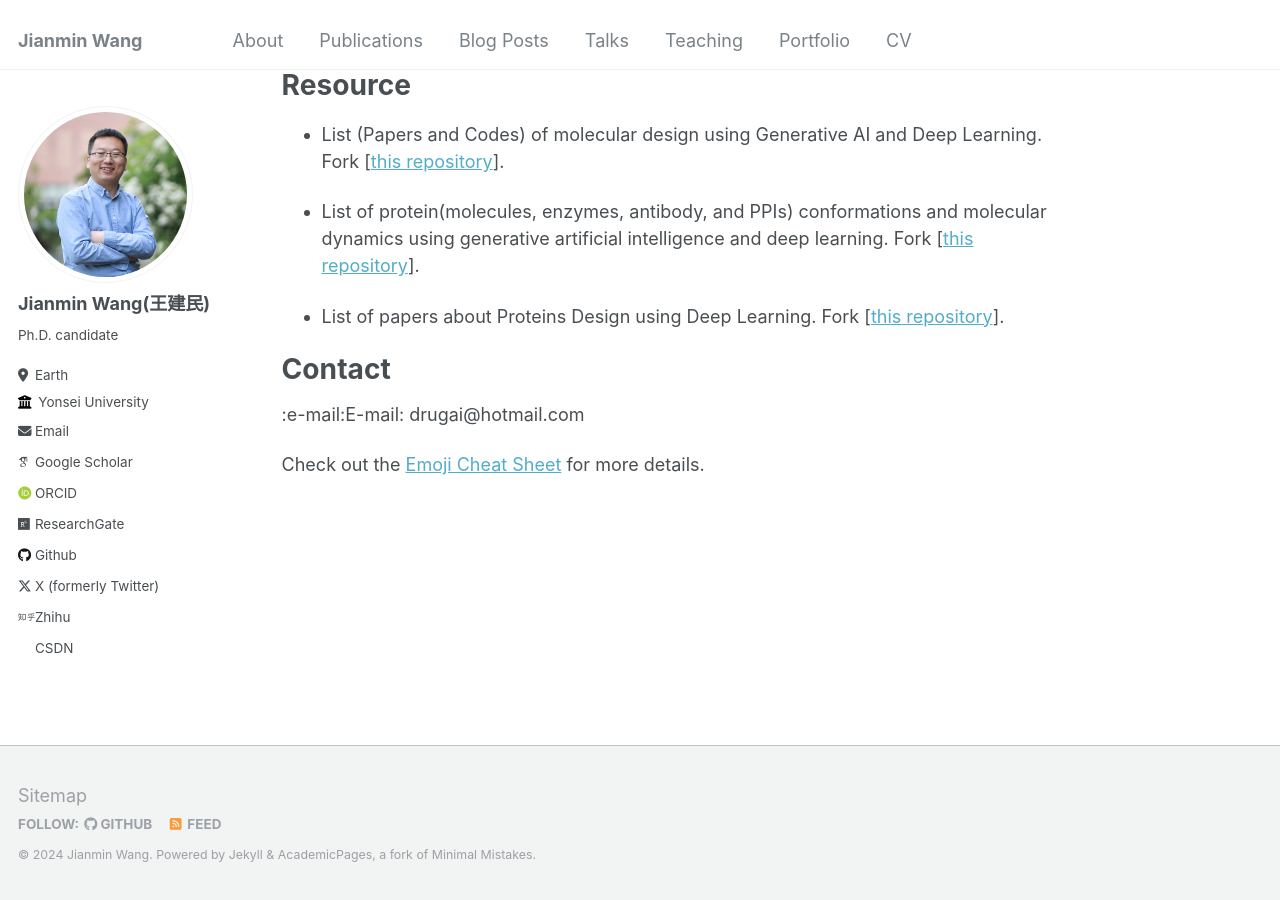
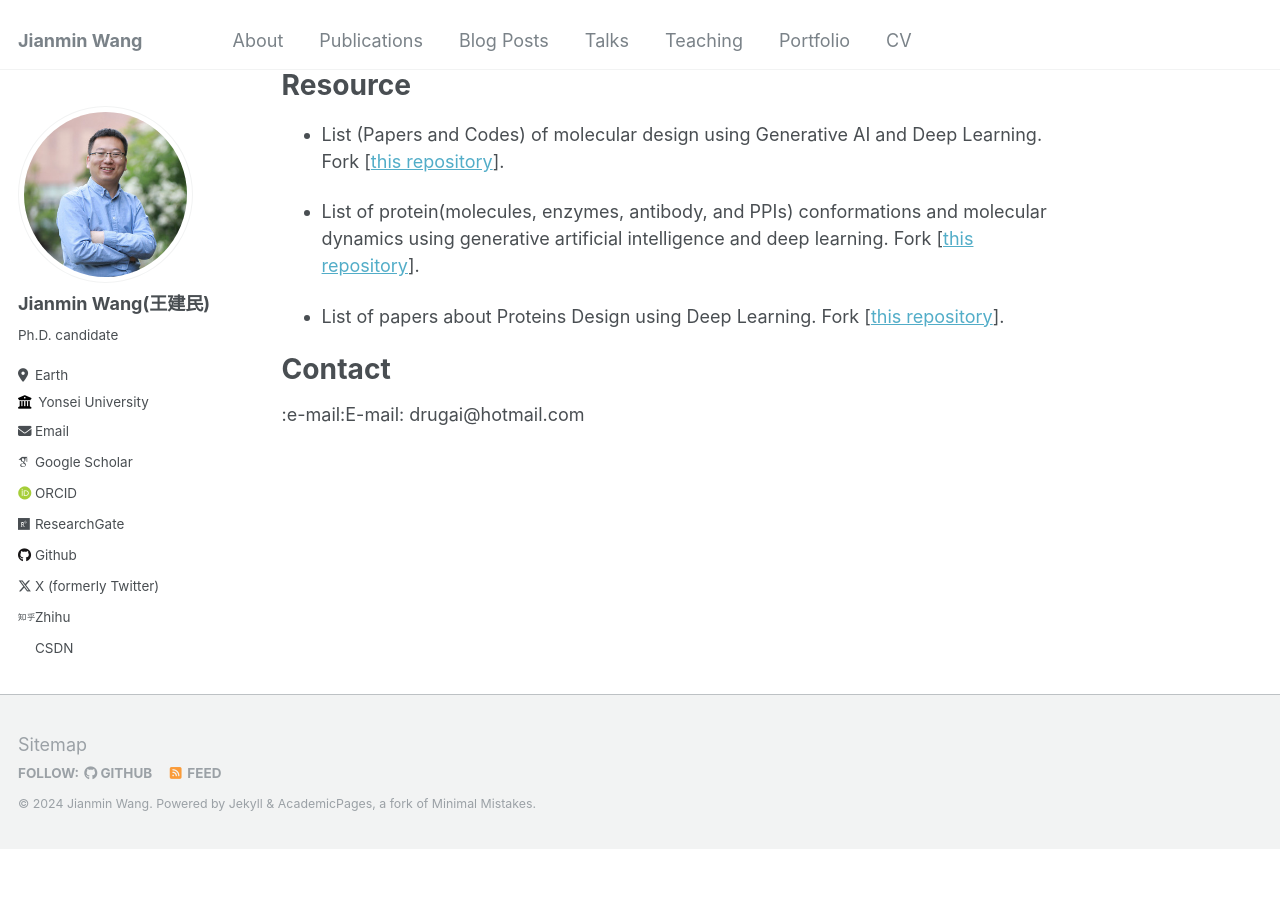
Before and after one commit to Jianmin2drugai/Jianmin2drugai.github.io, a Jekyll site: the page built from _pages/about.md, in a window 1280 px wide and 900 px high, scrolled down 1053 px. Built offline with Jekyll 4.4.1, drawn with Linux system fonts in a browser that asks for light colours; some web fonts are replaced; after the commit the page ends 1903 px from its top, so only the background shows below that.

Commit message:
Update about.md

```diff
--- a/_pages/about.md
+++ b/_pages/about.md
@@ -48,5 +48,3 @@ Contact
 ======
 
 :e-mail:E-mail: drugai@hotmail.com
-
-Check out the [Emoji Cheat Sheet](emoji-cheat-sheet.md) for more details.
```
